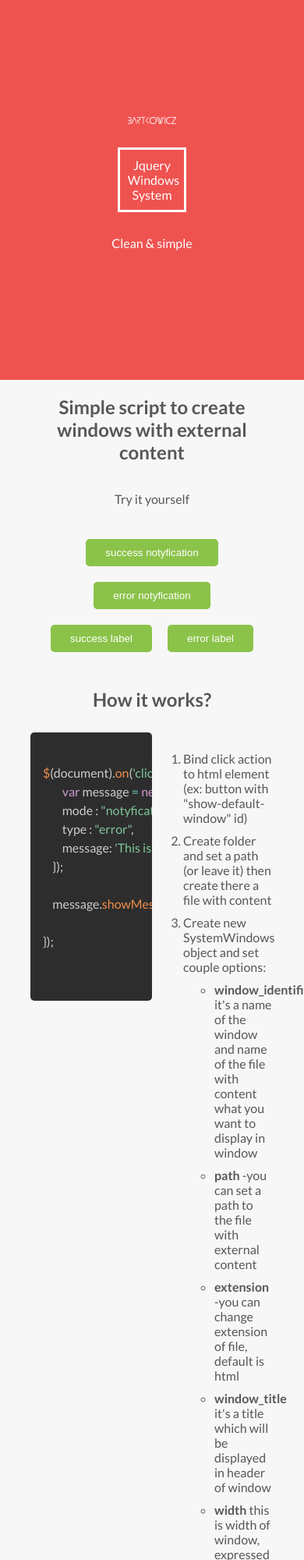
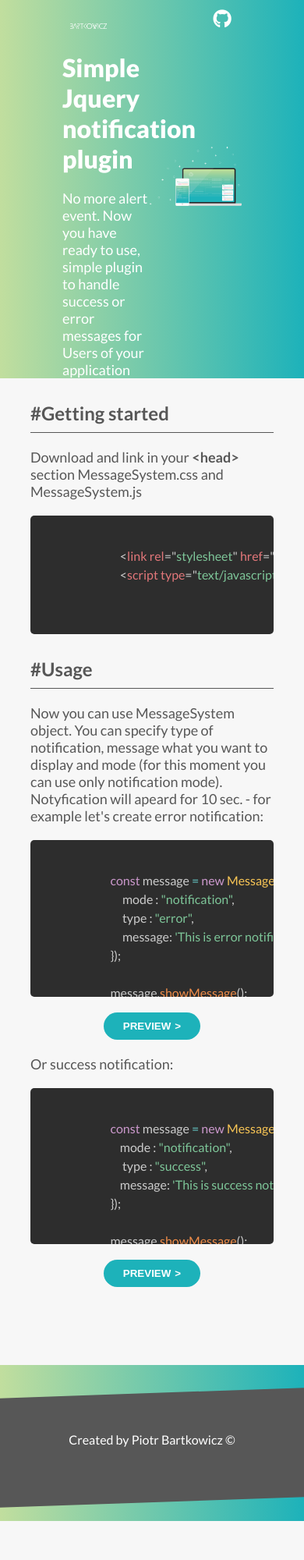
Before and after one commit to BartkowiczPiotr/Jquery-notifications, a plain HTML site: page index.html in a window 390 px wide. Shown: the top 2000 px of the page at 78% size. After the commit the page ends 1950 px from the top, so only its background shows below. Drawn offline with nearby package versions, Linux system fonts and the light colour scheme.

Commit message:
New front page, css modyfications

```diff
--- a/css/body.css
+++ b/css/body.css
@@ -10,6 +10,11 @@ body{
 }
 
 html, body { height: 99.5%; } section#wrapper { height: auto !important; margin: 0 auto -25px; min-height: 99.5%; position: relative; } section#push { clear: both; height: 25px;} footer { bottom: 0px; position: relative; width: 100%; height: 25px;} .break { clear: both; }
+
+*{
+    margin:0;
+    padding: 0;
+}
 
 #wrapper {
     margin-top: 0;
@@ -28,69 +33,166 @@ html, body { height: 99.5%; } section#wrapper { height: auto !important; margin:
 }
 
 #banner{
+    top:0px;
+    left:0px;
+    width:100%;
+    display: flex;
+    flex-direction: column;
+
+    background: -webkit-linear-gradient(to right, #c1de9e, #1db2ba);
+	background: linear-gradient(to right, #c1de9e, #1db2ba);
+}
+
+.flex-box{
+    display:flex;
+    justify-content: space-between;
+    align-items: center;
+}
+
+.flex-box h1{
+    margin-top:20px;
+}
+
+.top-bar{
+    left: 0px;
     width: 100%;
-    float: left;
-    background-color: #EF5350;
+    top: 0px;
+}
+
+#logo{
+    position: relative;
+    width: 12%;
+    padding: 10px;
+    margin: 20px auto auto 80px;
+}
+
+#menu{
+    margin-right:80px;
+}
+
+#menu span{
+    cursor:pointer;
+    font-size: 24px;
+    color: #fff;
+    margin:10px;
+}
+
+#menu span i{
     color:#fff;
 }
 
-.container{
-    width: 80%;
-    margin: 0 auto;
-    text-align:center;
+.banner-image{
+    right: 0px;
+    width: 100px;
+    margin: 0px 80px 80px 0px;
+    flex-grow: 3;
 }
 
-#banner-container{
-    margin: 0px auto;
-    padding: 150px 0px;
+#banner-claim{
+    width: 100px;
+    flex-grow: 2;
+    margin-left: 80px;
+    color: #fff;
 }
 
-#logo, #banner-title, .body-text-width, h1{
-    width:100%;
-    float:left;
+#banner-claim h1{
+    font-size: 32px;
+    font-weight: 800;
 }
 
-#logo >img{
-    width:20%;
-    margin:0 auto;
+#banner-claim p{
+    margin-top: 20px;
+    font-size: 18px;
 }
 
-#banner-title p{
-    border: 3px #fff solid;
-    width: 20%;
-    text-align: center;
-    margin: 30px auto;
-    padding: 10px;
+.wrapper{
+    display: block;
+    position: relative;
+    width: 80%;
+    margin: 20px auto;
 }
 
-.title-claim{
-    text-align: center;
+.wrapper h1{
+    border-bottom: 1px #575757 solid;
+    padding: 10px 0px;
 }
 
-.exaple-button{
-    margin:10px;
-    background: #8BC34A;
-    border: none;
-    color: #fff;
-    padding: 10px 25px;
-    border-radius: 5px;
-    cursor:pointer;
+.wrapper p{
+    margin:20px 0px;
+    font-size:18px;
 }
 
- .body-text-left, .body-text-right{
-     width:50%;
-     text-align: left;
-     margin-bottom:20px;
- }
+.code-block{
+    margin: 20px auto;
+}
 
- .body-text-left{
-     float:left;
- }
+pre[class*="language-"]{
+    max-height:20vh;
+}
 
- .body-text-right{
-    float:right;
- }
+.preview-btn{
+    background:#1db2ba;
+    border:none;
+    border-radius: 25px;
+    padding: 10px 25px;
+    text-transform:uppercase;
+    color:#fff;
+    font-weight: 600;
+    cursor: pointer;
+    margin:20px auto;
+    display:flex;
+    position: relative;
+    overflow: hidden;
+}
 
-ol li{
-    margin:10px 0px;
+.preview-btn::before{
+    content:'';
+    top:-100%;
+    left:0px;
+    position: absolute;
+    display:block;
+    width:20px;
+    height:20px;
+    background:rgba(255,255,255, 0.4);
+    border-radius: 25px;
+    transition-duration: 0.4s;
 }
+
+.preview-btn::after{
+    content:'>';
+    font-weight: 800;
+    margin-left:5px;
+}
+
+.preview-btn:hover::before {
+    transform:scale(35);
+}
+
+#footer{
+    position: relative;
+    display: flex;
+    height: 200px;
+    overflow: hidden;
+    background: #1db2ba;
+    background: -webkit-linear-gradient(to right, #c1de9e, #1db2ba);
+    background: linear-gradient(to right, #c1de9e, #1db2ba);
+    margin-top: 100px;
+    align-items: center;
+    justify-content: center;
+}
+
+#footer p{
+    position: relative;
+    color: #fff;
+    margin-bottom: 10px;
+}
+
+.decor{
+    background: #575757;
+    position: absolute;
+    width: 110%;
+    height: 70%;
+    transform: rotate(-2deg);
+    left: -5%;
+    top: 18%;
+}
--- a/index.html
+++ b/index.html
@@ -9,37 +9,36 @@
 <meta name="viewport" content="width=device-width, initial-scale=1.0" />
 
 <link rel="stylesheet" href="css/body.css"/>
-<link rel="stylesheet" href="css/MessageSystem.css"/>
+<link rel="stylesheet" href="css/prism.css"/>
 
 <link rel="stylesheet" href="http://ajax.googleapis.com/ajax/libs/jqueryui/1.10.1/themes/base/minified/jquery-ui.min.css" type="text/css" />
 <link href="https://fonts.googleapis.com/css?family=Lato:100,100i,300,300i,400,400i,700,700i,900,900i&amp;subset=latin-ext" rel="stylesheet">
 <link rel="stylesheet" href="https://use.fontawesome.com/releases/v5.0.6/css/all.css">
 <script src='http://cdnjs.cloudflare.com/ajax/libs/jquery/2.1.3/jquery.min.js'></script>
-
-<link rel="stylesheet" href="css/prism.css"/>
 <script type="text/javascript" src="js/prism.js"></script>
 
+<link rel="stylesheet" href="css/MessageSystem.css"/>
 <script type="text/javascript" src="js/MessageSystem.js"></script>
 
 <script>
-	$(document).on('click', '#error-notyfication', () =>{
+	$(document).on('click', '#error-notification', () =>{
 
-		var message = new MessageSystem({
-				mode : "notyfication",
+		const message = new MessageSystem({
+				mode : "notification",
 				type : "error",
-				message: 'This is error notyfication. Please contact with <a href="">Help center</a>'
+				message: 'This is error notification. Please contact with <a href="">Help center</a>'
 			});
 
 			message.showMessage();
 
 	});
 
-	$(document).on('click', '#success-notyfication', () =>{
+	$(document).on('click', '#success-notification', () =>{
 
-		var message = new MessageSystem({
-				mode : "notyfication",
+		const message = new MessageSystem({
+				mode : "notification",
 				type : "success",
-				message: "This is success notyfication! Congratulations"
+				message: "This is success notification! Congratulations"
 			});
 
 			message.showMessage();
@@ -53,57 +52,72 @@
 	<div id="wrapper">
 		<article>
 			<div id="banner">
-				<div id="banner-container" class="container">
+                <div class="top-bar">
+                    <div class="flex-box">
                         <div id="logo">
-						<img src="images/logo-white.png" class="liquid"/>
+                            <img src="images/logo-white.png" class="liquid" />
                         </div>
-					<div id="banner-title">
-						<p>Jquery Windows System</p>
-					</div>
-					<p class="title-claim">Clean & simple</p>
+                        <div id="menu">
+                            <span><a href="https://github.com/BartkowiczPiotr"><i class="fab fa-github fa-fw" aria-hidden="true"></i></a></span>
                         </div>
                     </div>
-			<div class="container">
-				<h1>Simple script to create windows with external content</h1>
-				<p class="body-text-width">Try it yourself</p>
-				<div id="ms-label-area"></div>
-				<p class="body-text-width"><button id="success-notyfication" class="exaple-button">success notyfication</button><button id="error-notyfication" class="exaple-button">error notyfication</button><button id="success-label" class="exaple-button">success label</button><button id="error-label" class="exaple-button">error label</button></p>
-				<h1>How it works?</h1>
-				<div class="body-text-left">
+                </div>
+                <div class="flex-box">
+                    <div id="banner-claim">
+                        <h1>Simple Jquery notification plugin</h1>
+                        <p>No more alert event. Now you have ready to use, simple plugin to handle success or error messages for Users of your application</p>
+                    </div>
+                    <div class="banner-image">
+                            <img src="images/baner-image.png" class="liquid" />
+                    </div>
+                </div>
+            </div>
+            <div class="wrapper">
+                <h1>#Getting started</h1>
+                <p>Download and link in your <b>&lt;head&gt;</b> section MessageSystem.css and MessageSystem.js</p>
+                <div class="code-block">
+                    <pre class="language-markup">
+                        <code class="language-HTML">
+                                &lt;link rel="stylesheet" href="MessageSystem.css"/&gt;
+                                &lt;script type="text/javascript" src="MessageSystem.js"&gt; &lt;/script&gt;
+                        </code>
+                    </pre>
+                </div>
+                <h1>#Usage</h1>
+                <p>Now you can use MessageSystem object. You can specify type of notification, message what you want to display and mode (for this moment you can use only notification mode). Notyfication will apeard for 10 sec. - for example let's create error notification:</p>
+                <div class="code-block">
                     <pre>
                         <code class="language-js">
-$(document).on('click', '#error-notyfication', () =>{
-		var message = new MessageSystem({
-		mode : "notyfication",
+                            const message = new MessageSystem({
+                                 mode : "notification",
                                  type : "error",
-		message: 'This is error notyfication. Please contact with <a href="">Help center</a>'
+                                 message: 'This is error notification. Please contact with &lt;a href=""&gt;Help center&lt;/a&gt;'
                             });
 
                             message.showMessage();
-
-});
                         </code>
                     </pre>
                 </div>
-				<div class="body-text-right">
-					<p class="body-text-width">
-						<ol>
-							<li>Bind click action to html element (ex: button with "show-default-window" id)</li>
-							<li>Create folder and set a path (or leave it) then create there a file with content</li>
-							<li>Create new SystemWindows object and set couple options:</li>
-								<ul>
-									<li><b>window_identificator</b> it's a name of the window and name of the file with content what you want to display in window</li>
-									<li><b>path</b> -you can set a path to the file with external content</li>
-									<li><b>extension</b> -you can change extension of file, default is html</li>
-									<li><b>window_title</b> it's a title which will be displayed in header of window</li>
-									<li><b>width</b> this is width of window, expressed in percents. Default value is 40 (40%)</li>
-								</ul>
-							<li>Call createWindow() method</li>
-							<li><b>Done!</b></li>
-							<b>To work properly, script is using jquery-ui.js. You have to use it on real server or on localhost</b>
-						</ol>
-					</p>
+                <button class="preview-btn" id="error-notification">preview</button>
+                <p>Or success notification:</p>
+                <div class="code-block">
+                    <pre>
+                        <code class="language-js">
+                            const message = new MessageSystem({
+                                mode : "notification",
+                                 type : "success",
+                                message: 'This is success notification! Congratulations'
+                            });
+
+                            message.showMessage();
+                        </code>
+                    </pre>
                 </div>
+                <button class="preview-btn" id="success-notification">preview</button>
+            </div>
+            <div id="footer">
+                <div class="decor"></div>
+                <p>Created by Piotr Bartkowicz &copy;</p>
             </div>
 		</article>
 	</div>
--- a/js/MessageSystem.js
+++ b/js/MessageSystem.js
@@ -2,7 +2,7 @@ class MessageSystem {
 
 	constructor(settings){
 
-		this.mode = settings.mode || "notyfication";
+		this.mode = settings.mode || "notification";
 		this.type = settings.type || "success";
 		this.message = settings.message || "";
 
@@ -14,8 +14,8 @@ class MessageSystem {
 			case 'label':
 				this.label();
 			break;
-			case 'notyfication':
-				this.notyfication();
+			case 'notification':
+				this.notification();
 			break;
 			default:
 				alert('Select mode of displayed message');
@@ -23,7 +23,7 @@ class MessageSystem {
 
 	};
 
-	notyfication() {
+	notification() {
 
 		let icon;
 		let color;
@@ -36,47 +36,47 @@ class MessageSystem {
 			color = '#c34d4d';
 		}
 
-		if($('#ms-notyfication-area').length === 0){
+		if($('#ms-notification-area').length === 0){
 
-			const area = $(`<div id="ms-notyfication-area"></div>`);
+			const area = $(`<div id="ms-notification-area"></div>`);
 			$(document.body).append(area);
 
 		};
 
-		const notyfication = $(`<div class="ms-notyfication">
-			<div class="ms-notyfication-body">
-				<span class="close-ms-notyfication"><i class="fas fa-times fa-fw" aria-hidden="true"></i></span>
-				<div class="ms-notyfication-icon">
+		const notification = $(`<div class="ms-notification">
+			<div class="ms-notification-body">
+				<span class="close-ms-notification"><i class="fas fa-times fa-fw" aria-hidden="true"></i></span>
+				<div class="ms-notification-icon">
 					<span><i class=" ${icon} fa-fw" aria-hidden="true" style="color:${color}"></i></span>
 				</div>
-				<div class="ms-notyfication-text">
-					<p class="ms-notyfication-message">${this.message}</p>
+				<div class="ms-notification-text">
+					<p class="ms-notification-message">${this.message}</p>
 				</div>
 			</div>
 		</div>`).hide();
 
 		if($(window).width() < '600'){
 
-			$('.ms-notyfication').remove();
-			$('#ms-notyfication-area').append(notyfication);
-			notyfication.fadeIn(200);
+			$('.ms-notification').remove();
+			$('#ms-notification-area').append(notification);
+			notification.fadeIn(200);
 
 		}else{
 
-			$('#ms-notyfication-area').append(notyfication);
-			notyfication.fadeIn(200);
+			$('#ms-notification-area').append(notification);
+			notification.fadeIn(200);
 
 		}
 
 		setTimeout(() => {
 
-			notyfication.fadeOut(200, function(){
+			notification.fadeOut(200, function(){
 
 				$(this).remove();
 
-				if(!$('#ms-notyfication-area').html()){
+				if(!$('#ms-notification-area').html()){
 
-					$('#ms-notyfication-area').remove();
+					$('#ms-notification-area').remove();
 
 				}
 
@@ -88,9 +88,9 @@ class MessageSystem {
 
 };
 
-$(document).on('click', '.close-ms-notyfication', function(){
+$(document).on('click', '.close-ms-notification', function(){
 
-	$(this).parents('.ms-notyfication').fadeOut(200, function(){
+	$(this).parents('.ms-notification').fadeOut(200, function(){
 		$(this).remove();
 	});
 
```
Also changed, not shown: css/MessageSystem.css (+28 -25 lines), images/baner-image.png (added). Lines whose indentation alone changed are shown as unchanged.
